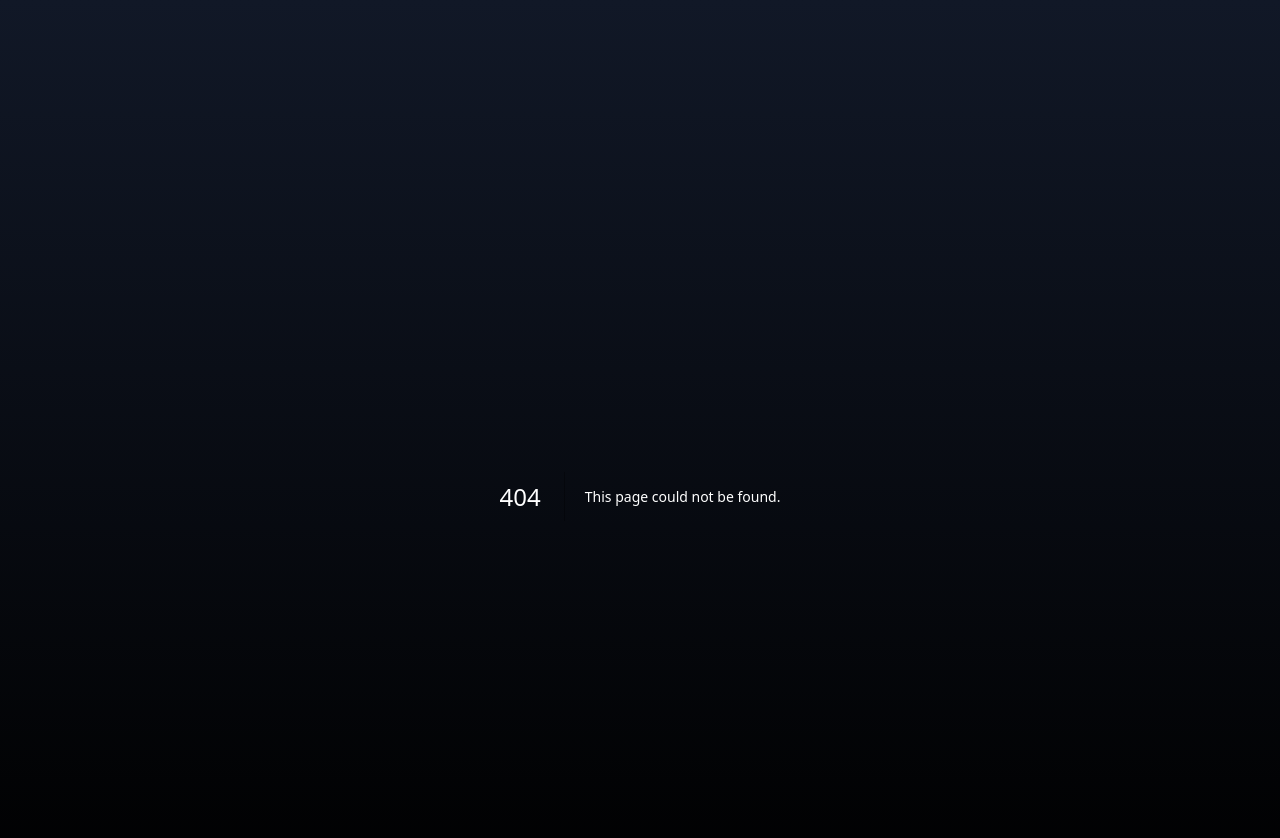
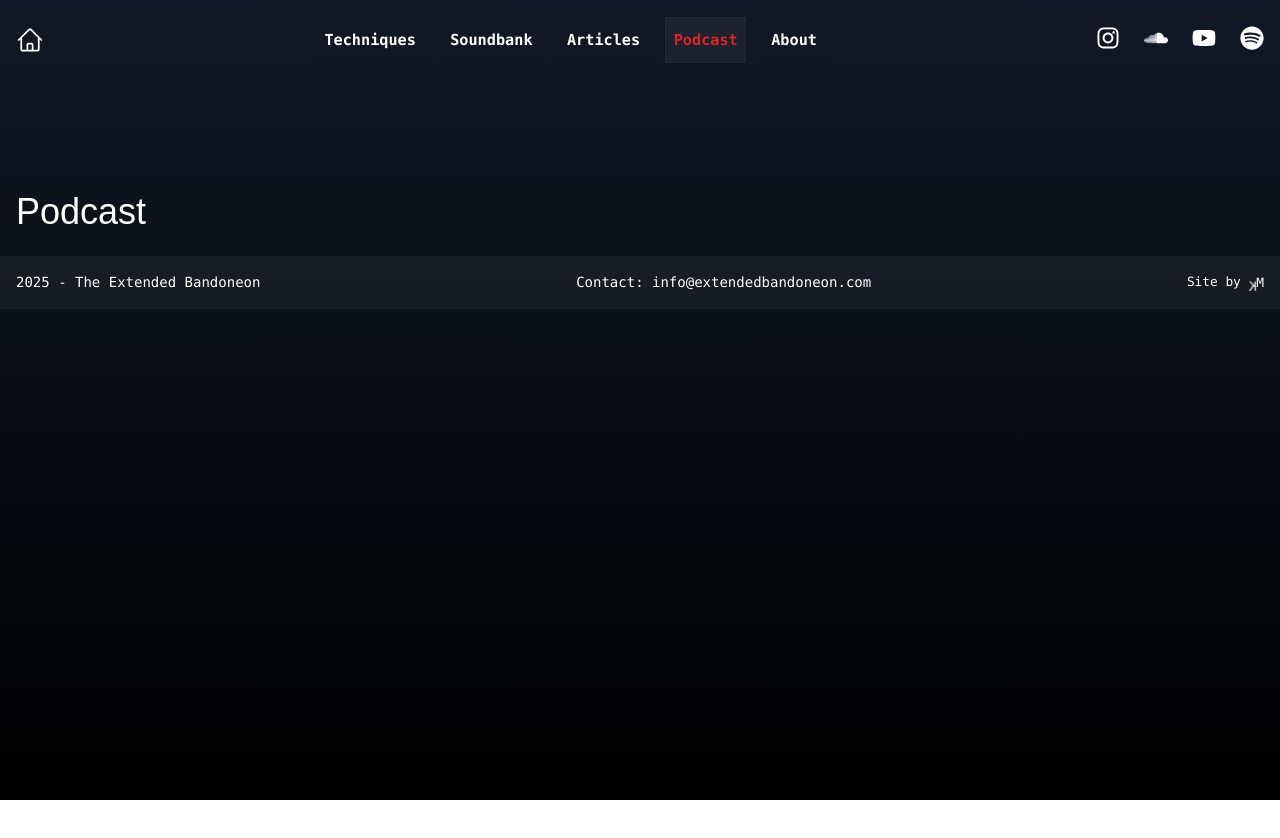
Before and after one commit to manuK1777/extended-bandoneon, a Next.js app: page /podcast in a window 1280 px wide. Before the commit this address had no page. Shown: the top 838 px of the page. After the commit the page ends 800 px from the top, so only its background shows below. Built offline with nearby package versions, Linux system fonts and the light colour scheme.

Commit message:
Add other pages and link them to the navigation bar

```diff
--- /dev/null
+++ b/app/(with-header-footer)/about/page.tsx
@@ -0,0 +1,7 @@
+export default function AboutPage() {
+  return (
+    <div className="container mx-auto px-4">
+      <h1 className="text-4xl font-display mb-6">About</h1>
+    </div>
+  );
+}
--- /dev/null
+++ b/app/(with-header-footer)/articles/page.tsx
@@ -0,0 +1,7 @@
+export default function ArticlesPage() {
+  return (
+    <div className="container mx-auto px-4">
+      <h1 className="text-4xl font-display mb-6">Articles</h1>
+    </div>
+  );
+}
--- a/app/(with-header)/layout.tsx
+++ b/app/(with-header-footer)/layout.tsx
@@ -1,7 +1,7 @@
 import Header from "@/components/layout/Header";
 import Footer from "@/components/layout/Footer";
 
-export default function WithHeaderLayout({
+export default function WithHeaderFooterLayout({
   children,
 }: {
   children: React.ReactNode;
@@ -9,7 +9,7 @@ export default function WithHeaderLayout({
   return (
     <>
       <Header />
-      <main className="pt-20">
+      <main className="pt-24">
         {children}
       </main>
       <Footer />
--- /dev/null
+++ b/app/(with-header-footer)/podcast/page.tsx
@@ -0,0 +1,7 @@
+export default function PodcastPage() {
+  return (
+    <div className="container mx-auto px-4">
+      <h1 className="text-4xl font-display mb-6">Podcast</h1>
+    </div>
+  );
+}
--- /dev/null
+++ b/app/(with-header-footer)/soundbank/page.tsx
@@ -0,0 +1,7 @@
+export default function SoundbankPage() {
+  return (
+    <div className="container mx-auto px-4">
+      <h1 className="text-4xl font-display mb-6">Soundbank</h1>
+    </div>
+  );
+}
--- a/components/navigation/ResponsiveNav.tsx
+++ b/components/navigation/ResponsiveNav.tsx
@@ -79,6 +79,7 @@ export default function ResponsiveNav({
                     href={item.href}
                     className={`text-xs sm:text-sm md:text-base font-body transition-colors duration-200 py-2 px-1
                       ${isActive ? 'text-red-600 hover:text-red-600' : 'hover:text-red-500'}`}
+                    onClick={() => setIsOpen(false)}
                   >
                     {item.name}
                   </Link>
```
Also changed, not shown: app/(with-header-footer)/techniques/[id]/page.tsx (renamed from app/(with-header)/techniques/[id]/page.tsx), app/(with-header-footer)/techniques/page.tsx (renamed from app/(with-header)/techniques/page.tsx).
